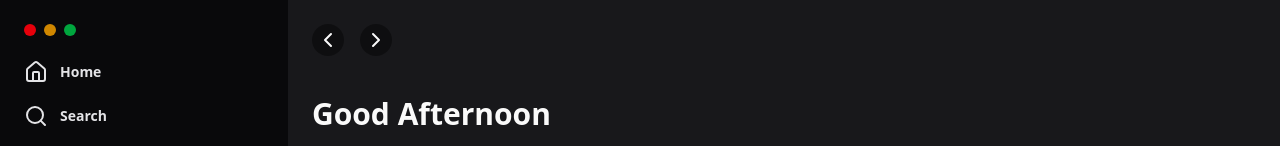
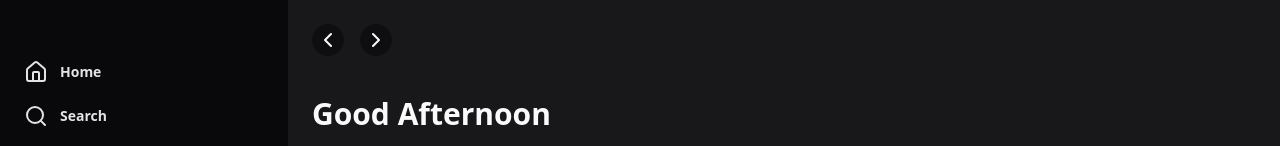
Before and after one commit to MariaLuizaVicentini/tailwindcss-spotfy, a Next.js app: page / in a window 1280 px wide. Shown: the top 146 px of the page. Built offline with nearby package versions, Linux system fonts and the light colour scheme.

Commit message:
remove cores de fundo implementadas na etapa de estruturacao

```diff
--- a/src/app/page.tsx
+++ b/src/app/page.tsx
@@ -8,9 +8,9 @@ export default function Home() {
       <div className=" flex flex-1">
         <aside className="bg-zinc-950 w-72 p-6">
           <div className="flex items-center gap-2 ">
-            <div className="w-3 h-3 bg-red-600 rounded-full"/>
-            <div className="w-3 h-3 bg-yellow-600 rounded-full"/>
-            <div className="w-3 h-3 bg-green-600 rounded-full"/>
+            <div className="w-3 h-3 rounded-full"/>
+            <div className="w-3 h-3 rounded-full"/>
+            <div className="w-3 h-3  rounded-full"/>
           </div>
           <nav className="space-y-5 mt-6">
             <a href="" className="flex items-center gap-3  text-sm font-semibold text-zinc-200   ">
```
